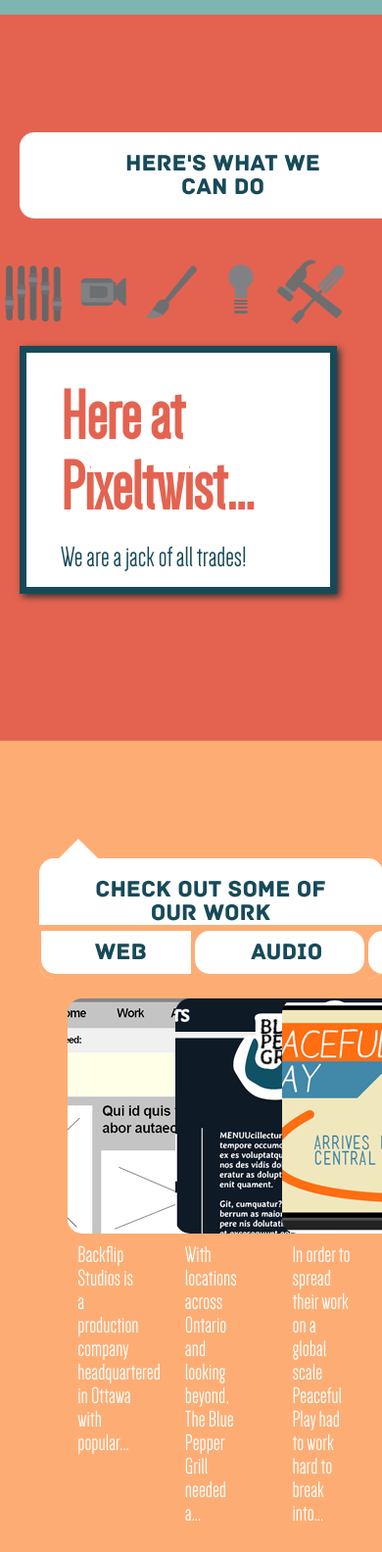
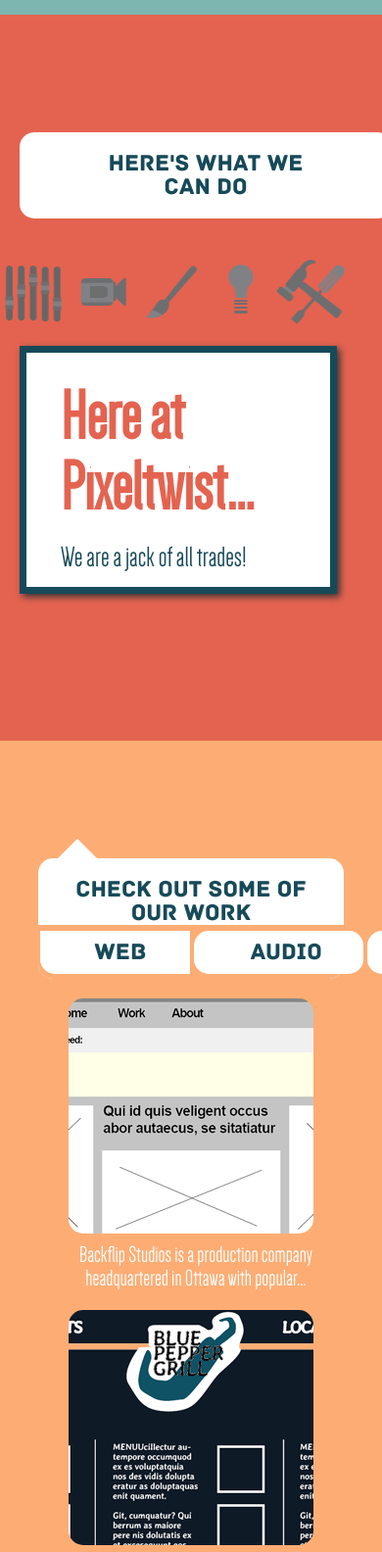
Before and after one commit to nugentmichael/pixeltwist, a plain HTML site: page index.html in a window 390 px wide. Shown: the part 880-2464 px from the top of the page at 98% size. Drawn offline with Linux system fonts and the light colour scheme; some packages are replaced by stand-ins of ours.

Commit message:
Add layout fix for mobile devices.

```diff
--- a/sass/styles.scss
+++ b/sass/styles.scss
@@ -456,7 +456,7 @@ a#contact {
 #work {
     width: 100%;
     height: 100%;
-    padding: 120px 20px;
+    padding: 120px 0;
     background-color: $peach;
 
     img {
@@ -502,7 +502,7 @@ a#contact {
 #team {
     width: 100%;
     height: 100%;
-    padding: 120px 20px 20px;
+    padding: 120px 0 20px;
     background-color: $purple;
 
     #photos {
@@ -629,7 +629,7 @@ a#contact {
 
 #blog {
     height: 100%;
-    padding: 120px 20px 20px;
+    padding: 120px 0 20px;
     background-color: $teal;
 
     h4 {
@@ -649,7 +649,7 @@ a#contact {
 
 #contact {
     width: 100%;
-    padding: 120px 20px;
+    padding: 120px 0;
     background-color: $peach;
 
     #map_canvas {
@@ -774,7 +774,7 @@ html[xmlns] .clearfix {
 }
 
 /* iPads (portrait) ----------- */
-@media only screen and (max-width: 800px) {
+@media only screen and (max-width: 768px) {
 
     #navigation {
         border-bottom: 0;
@@ -855,13 +855,13 @@ html[xmlns] .clearfix {
             font-size: 55px;
             text-align: left;
         }
-    }
+	}
 
     #aboutBubble,
     #workBubble,
     #teamBubble,
     #contactBubble {
-        width: 90%;
+        width: 80%;
     }
 
     #footer {
@@ -871,7 +871,14 @@ html[xmlns] .clearfix {
             display: inline-block;
             padding: 38px 4px;
         }
-    }
+	}
+
+	#examplesWrapper .workExamples {
+		float: none;
+		margin: 20px auto;
+		width: 100%;
+		text-align: center;
+	}
 
     #team {
         #photos {
@@ -1189,7 +1196,6 @@ html[xmlns] .clearfix {
 
 /* Smartphones (portrait) ----------- */
 @media only screen and (max-width : 335px) {
-
     /* Styles */
     #navigation {
         a#pull {
```
Also changed, not shown: css/styles.css.
